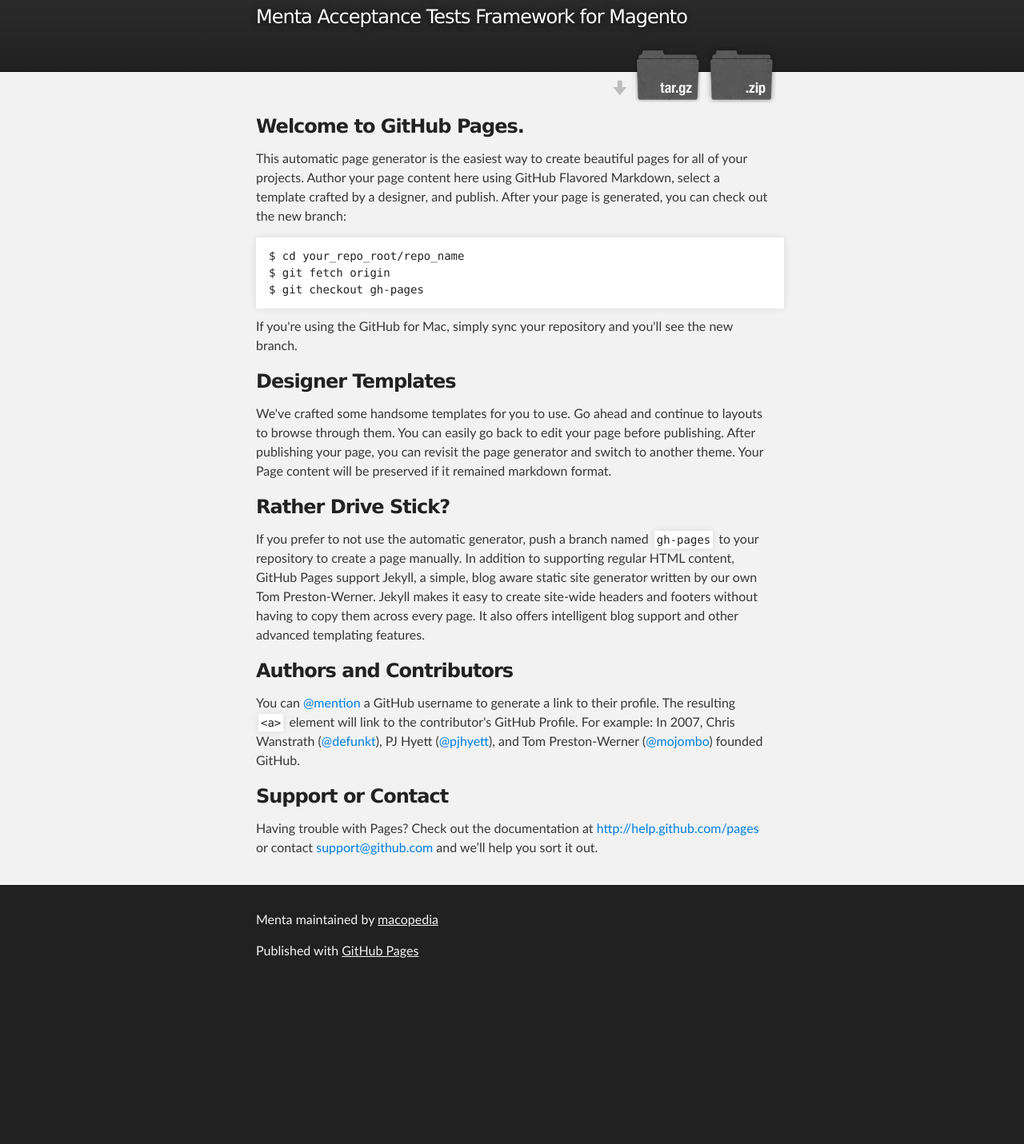
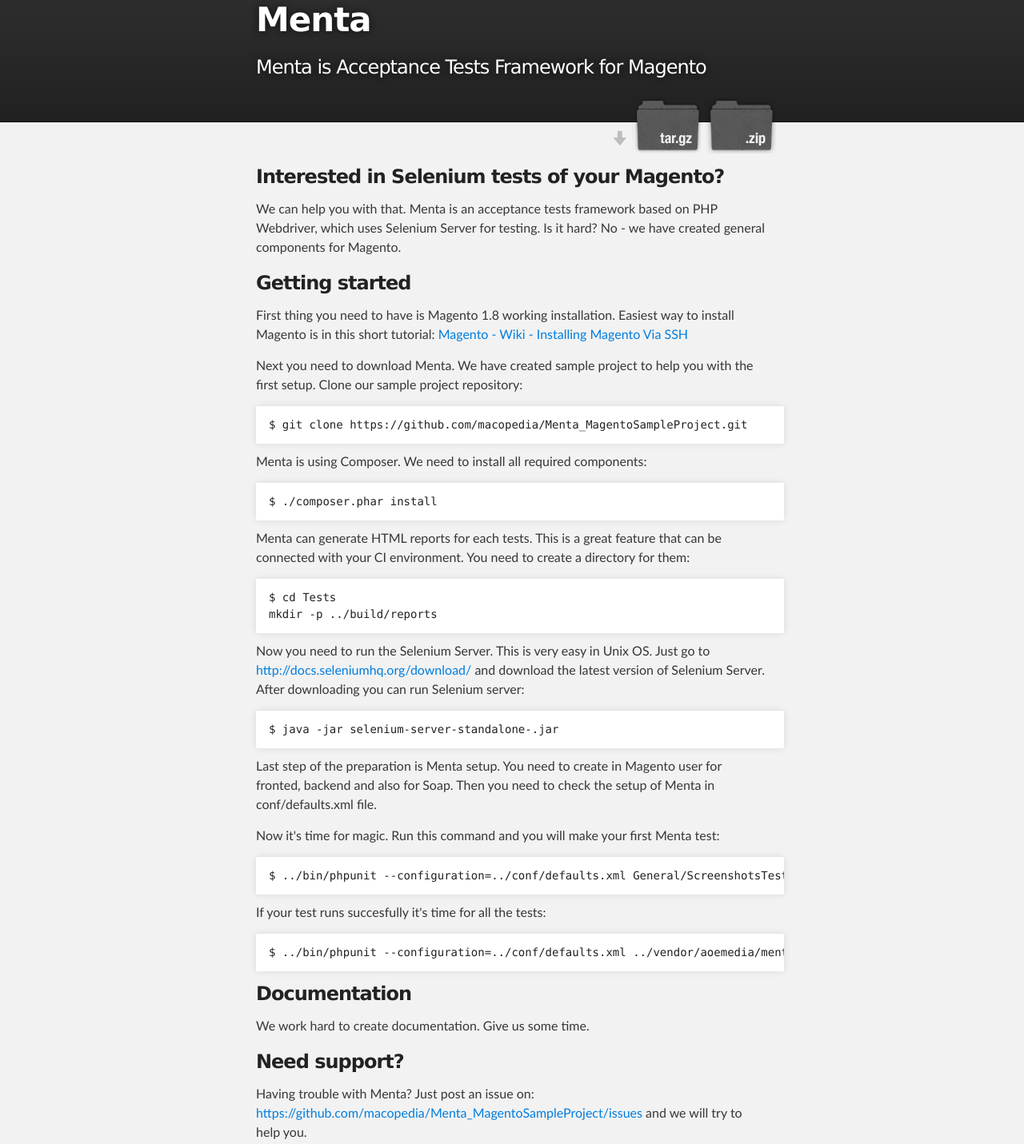
Before and after one commit to macopedia/Menta-Website, a plain HTML site: page index.html in a window 1280 px wide. Shown: the part 120-1551 px from the top of the page at 80% size. Before the commit the page ends 1356 px from the top, so only its background shows below. Drawn offline with Linux system fonts and the light colour scheme.

Commit message:
Getting started tutorial

```diff
--- a/index.html
+++ b/index.html
@@ -4,11 +4,11 @@
   <head>
     <meta charset='utf-8' />
     <meta http-equiv="X-UA-Compatible" content="chrome=1" />
-    <meta name="description" content="Menta : Menta Acceptance Tests Framework for Magento" />
+    <meta name="description" content="Menta : Menta Acceptance Tests Framework for Magento written in PHP" />
 
     <link rel="stylesheet" type="text/css" media="screen" href="stylesheets/stylesheet.css">
 
-    <title>Menta</title>
+    <title>Menta Acceptance Tests Framework for Magento</title>
   </head>
 
   <body>
@@ -16,14 +16,14 @@
     <!-- HEADER -->
     <div id="header_wrap" class="outer">
         <header class="inner">
-          <a id="forkme_banner" href="https://github.com/macopedia/Menta-Website">View on GitHub</a>
+          <a id="forkme_banner" href="https://github.com/macopedia/Menta">View on GitHub</a>
 
-          <h1 id="project_title">Menta</h1>
-          <h2 id="project_tagline">Menta Acceptance Tests Framework for Magento</h2>
+          <h1 id="project_title">Test your Magento with Menta</h1>
+          <h2 id="project_tagline">Menta is Acceptance Tests Framework for Magento</h2>
 
             <section id="downloads">
-              <a class="zip_download_link" href="https://github.com/macopedia/Menta-Website/zipball/master">Download this project as a .zip file</a>
-              <a class="tar_download_link" href="https://github.com/macopedia/Menta-Website/tarball/master">Download this project as a tar.gz file</a>
+              <a class="zip_download_link" href="https://github.com/macopedia/Menta/zipball/master">Download this project as a .zip file</a>
+              <a class="tar_download_link" href="https://github.com/macopedia/Menta/tarball/master">Download this project as a tar.gz file</a>
             </section>
         </header>
     </div>
@@ -32,36 +32,40 @@
     <div id="main_content_wrap" class="outer">
       <section id="main_content" class="inner">
         <h3>
-<a name="welcome-to-github-pages" class="anchor" href="#welcome-to-github-pages"><span class="octicon octicon-link"></span></a>Welcome to GitHub Pages.</h3>
+<a name="welcome-to-github-pages" class="anchor" href="#welcome-to-github-pages"><span class="octicon octicon-link"></span></a>Interested in Selenium tests of your Magento?</h3>
 
-<p>This automatic page generator is the easiest way to create beautiful pages for all of your projects. Author your page content here using GitHub Flavored Markdown, select a template crafted by a designer, and publish. After your page is generated, you can check out the new branch:</p>
+<p>We can help you with that. Menta is an acceptance tests framework based on PHP Webdriver, which uses Selenium Server for testing. Is it hard? No - we have created general components for Magento.</p>
 
-<pre><code>$ cd your_repo_root/repo_name
-$ git fetch origin
-$ git checkout gh-pages
-</code></pre>
+<h3><a name="getting-started" class="anchor" href="#getting-started"><span class="octicon octicon-link"></span></a>Getting started</h3>
+<p>First thing you need to have is Magento 1.8 working installation. Easiest way to install Magento is in this short tutorial: <a href="http://www.magentocommerce.com/wiki/1_-_installation_and_configuration/installing_magento_via_shell_ssh">Magento - Wiki - Installing Magento Via SSH</a></p>
 
-<p>If you're using the GitHub for Mac, simply sync your repository and you'll see the new branch.</p>
+<p>Next you need to download Menta. We have created sample project to help you with the first setup. Clone our sample project repository:</p>
 
-<h3>
-<a name="designer-templates" class="anchor" href="#designer-templates"><span class="octicon octicon-link"></span></a>Designer Templates</h3>
+<pre><code>$ git clone https://github.com/macopedia/Menta_MagentoSampleProject.git</code></pre>
 
-<p>We've crafted some handsome templates for you to use. Go ahead and continue to layouts to browse through them. You can easily go back to edit your page before publishing. After publishing your page, you can revisit the page generator and switch to another theme. Your Page content will be preserved if it remained markdown format.</p>
+<p>Menta is using Composer. We need to install all required components:</p>
+<pre><code>$ ./composer.phar install</code></pre>
 
-<h3>
-<a name="rather-drive-stick" class="anchor" href="#rather-drive-stick"><span class="octicon octicon-link"></span></a>Rather Drive Stick?</h3>
+<P>Menta can generate HTML reports for each tests. This is a great feature that can be connected with your CI environment. You need to create a directory for them:</P>
+<pre><code>$ cd Tests
+mkdir -p ../build/reports</code></pre>
 
-<p>If you prefer to not use the automatic generator, push a branch named <code>gh-pages</code> to your repository to create a page manually. In addition to supporting regular HTML content, GitHub Pages support Jekyll, a simple, blog aware static site generator written by our own Tom Preston-Werner. Jekyll makes it easy to create site-wide headers and footers without having to copy them across every page. It also offers intelligent blog support and other advanced templating features.</p>
+<p>Now you need to run the Selenium Server. This is very easy in Unix OS. Just go to <a href="http://docs.seleniumhq.org/download/">http://docs.seleniumhq.org/download/</a> and download the latest version of Selenium Server. After downloading you can run Selenium server:</p>
+<pre><code>$ java -jar selenium-server-standalone-<version-number>.jar</code></pre>
 
-<h3>
-<a name="authors-and-contributors" class="anchor" href="#authors-and-contributors"><span class="octicon octicon-link"></span></a>Authors and Contributors</h3>
+<p>Last step of the preparation is Menta setup. You need to create in Magento user for fronted, backend and also for Soap. Then you need to check the setup of Menta in conf/defaults.xml file.</p>
 
-<p>You can <a href="https://github.com/blog/821" class="user-mention">@mention</a> a GitHub username to generate a link to their profile. The resulting <code>&lt;a&gt;</code> element will link to the contributor's GitHub Profile. For example: In 2007, Chris Wanstrath (<a href="https://github.com/defunkt" class="user-mention">@defunkt</a>), PJ Hyett (<a href="https://github.com/pjhyett" class="user-mention">@pjhyett</a>), and Tom Preston-Werner (<a href="https://github.com/mojombo" class="user-mention">@mojombo</a>) founded GitHub.</p>
+<p>Now it's time for magic. Run this command and you will make your first Menta test:</p>
+<pre><code>$ ../bin/phpunit --configuration=../conf/defaults.xml General/ScreenshotsTest.php</code></pre>
 
-<h3>
-<a name="support-or-contact" class="anchor" href="#support-or-contact"><span class="octicon octicon-link"></span></a>Support or Contact</h3>
+<p>If your test runs succesfully it's time for all the tests:</p>
+<pre><code>$ ../bin/phpunit --configuration=../conf/defaults.xml ../vendor/aoemedia/menta/lib/Menta/Util/CreateTestSuite.php</code></pre>
 
-<p>Having trouble with Pages? Check out the documentation at <a href="http://help.github.com/pages">http://help.github.com/pages</a> or contact <a href="mailto:support@github.com">support@github.com</a> and we’ll help you sort it out.</p>
+<h3><a name="documentation" class="anchor" href="#documentation"><span class="octicon octicon-link"></span></a>Documentation</h3>
+<p>We work hard to create documentation. Give us some time.</p>
+
+<h3><a name="support" class="anchor" href="#support"><span class="octicon octicon-link"></span></a>Need support?</h3>
+<p>Having trouble with Menta? Just post an issue on: <a href="https://github.com/macopedia/Menta_MagentoSampleProject/issues">https://github.com/macopedia/Menta_MagentoSampleProject/issues</a> and we will try to help you.</p>
       </section>
     </div>
 
@@ -74,6 +78,15 @@
     </div>
 
 
+    <script>
+        (function(i,s,o,g,r,a,m){i['GoogleAnalyticsObject']=r;i[r]=i[r]||function(){
+            (i[r].q=i[r].q||[]).push(arguments)},i[r].l=1*new Date();a=s.createElement(o),
+                m=s.getElementsByTagName(o)[0];a.async=1;a.src=g;m.parentNode.insertBefore(a,m)
+        })(window,document,'script','//www.google-analytics.com/analytics.js','ga');
 
+        ga('create', 'UA-599295-10', 'menta-tests.com');
+        ga('send', 'pageview');
+
+    </script>
   </body>
 </html>
```
